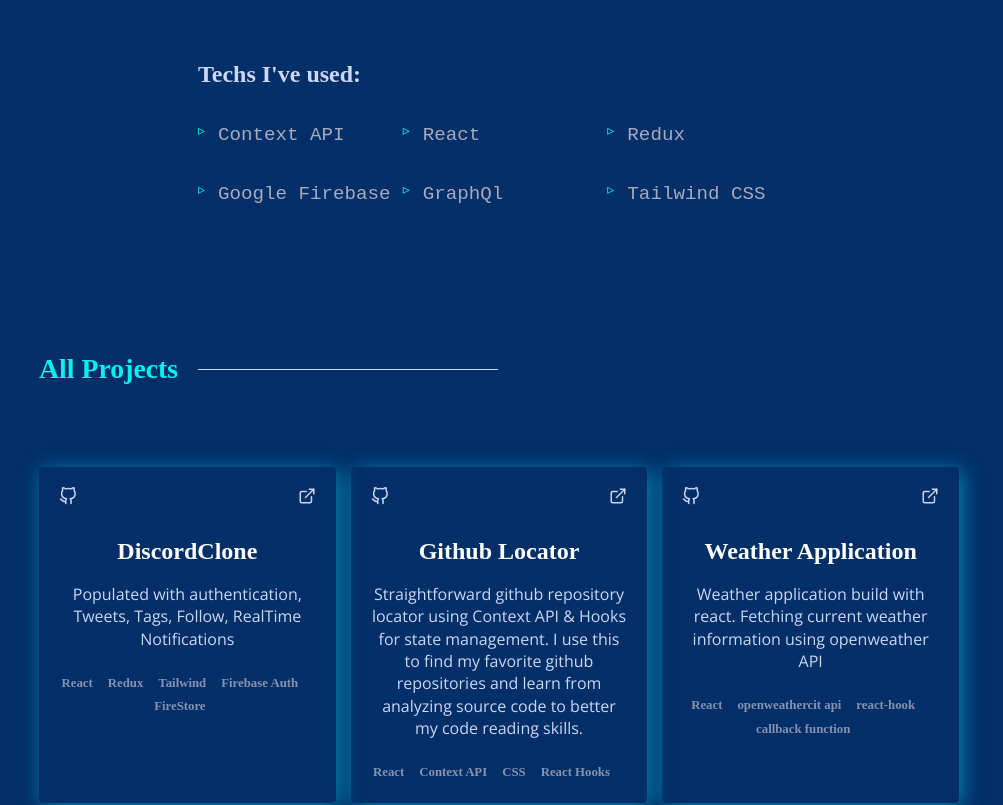
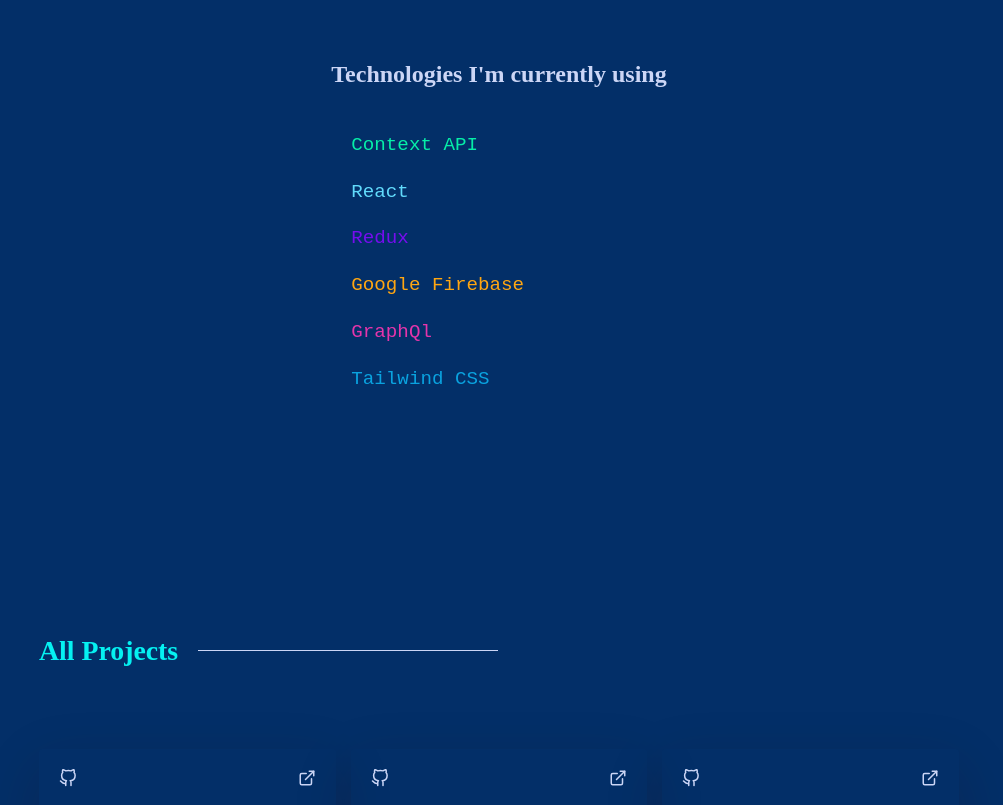
Before and after one commit to tomyotwongjai/portfolio_v3, a React (Create React App) app: page / in a window 1280 px wide. Shown: the part 1280-2085 px from the top of the page, without its empty margins (141-1144 px from the left). Built offline with nearby package versions, Linux system fonts and the light colour scheme.

Commit message:
fixed skill section

```diff
--- a/src/components/About/About.jsx
+++ b/src/components/About/About.jsx
@@ -27,7 +27,7 @@
           </motion.div>
           <motion.div variants={fadeIn('up')} className='skill__list'>
             <h2 className='skill__title'>
-              Techs I've used:
+              Technologies I'm currently using
             </h2>
             <ul>
               {skills && skills.map((skill, i) => <li key={i}>{skill}</li>)}
--- a/src/components/About/About.scss
+++ b/src/components/About/About.scss
@@ -34,7 +34,7 @@
     .skill__title {
       color: #ccd6f6;
       font-weight: bold;
-      margin-bottom: 30px;
+      margin-bottom: 40px;
       font-size: 1.5rem;
       margin-top: 20px;
       min-width: 300px;
@@ -42,9 +42,8 @@
 
     .skill__list {
       > ul {
-        display: grid;
-        grid-template-columns: repeat(3, minmax(0, 1fr));
-        grid-gap: 12px;
+        display: flex;
+        flex-direction: column;
         padding: 0;
         margin: 20px 0 0 0;
         overflow: hidden;
@@ -59,12 +58,23 @@
         font-family: monospace;
         color: #a7a9be;
 
-        &:before {
-          content: '▹';
-          position: absolute;
-          left: 0;
-          color: var(--neon-color);
-          font-size: var(--fz-sm);
+        &:nth-child(1) {
+          color: #06eea8;
+        }
+        &:nth-child(2) {
+          color: #61dafb;
+        }
+        &:nth-child(3) {
+          color: #760dee;
+        }
+        &:nth-child(4) {
+          color: #FFA611;
+        }
+        &:nth-child(5) {
+          color: #E535AB;
+        }
+        &:nth-child(6) {
+          color: #0aa2df;
         }
       }
     }
--- a/src/components/Contact/Contact.scss
+++ b/src/components/Contact/Contact.scss
@@ -28,7 +28,7 @@
       color: #c0ccf1;
       line-height: 1.4;
       width: 100vw;
-      max-width: 700px;
+      max-width: 400px;
       font-size: 1.5rem;
     }
 
--- a/src/components/Footer/Footer.scss
+++ b/src/components/Footer/Footer.scss
@@ -41,6 +41,7 @@
     display: flex;
     justify-content: space-evenly;
     align-items: center;
+    margin-top: 150px;
     margin-left: 10px;
 
     a {
--- a/src/components/Navbar/Navbar.scss
+++ b/src/components/Navbar/Navbar.scss
@@ -1,5 +1,6 @@
 .header {
   display: flex;
+  justify-content: center;
   align-items: center;
   height: var(--nav-height);
   top: 0;
@@ -35,6 +36,7 @@
       .nav-btn {
         background: none;
         border: none;
+        cursor: pointer;
       }
 
       .items {
--- a/src/components/Projects/Projects.jsx
+++ b/src/components/Projects/Projects.jsx
@@ -41,7 +41,6 @@
       </main>
     </>
 
-    // </SectionContainer>
   );
 };
 
--- a/src/components/Projects/Projects.scss
+++ b/src/components/Projects/Projects.scss
@@ -6,6 +6,7 @@
   justify-content: center;
   padding: 20px 40px;
   max-width: 1000px;
+  margin-top: 6rem;
   margin-left: auto;
   margin-right: auto;
   min-height: 100vh;
--- a/src/container/Card/Card.scss
+++ b/src/container/Card/Card.scss
@@ -7,11 +7,11 @@
   border-radius: var(--border-radius);
   transition:  ease-in-out  .5s;
   cursor: pointer;
-  box-shadow: 3px 3px 20px rgba(7, 219, 247, 0.5);
+  box-shadow: var(--box-shadow);
   text-align: center;
 
   &:hover {
-    box-shadow: var(--box-shadow);
+    box-shadow: 3px 3px 20px rgba(7, 219, 247, 0.5);
     transform: translateY(-5px);
   }
   @media (min-width: 768px) {
@@ -92,7 +92,7 @@
 // tech stacks
 
 .tech {
-  color: #8892b0;
+  color: var(--neon-color);
 
   small {
     font-size: 0.8rem;
--- a/src/index.css
+++ b/src/index.css
@@ -7,7 +7,7 @@
   --lightest-navy: #233554;
   --text-light-grey: #ccd6f6;
   --text-medium-grey: #a7a9be;
-  --box-shadow: 0px 19px 60px rgb(0 0 0 / 8%);
+  --box-shadow: 0px 19px 60px rgba(51, 1, 1, 0.164);
 
   --font-mons: 'Montserrat', sans-serif;
   --font-poppins: 'Poppins', sans-serif;
@@ -61,7 +61,7 @@
   color: var(--neon-color);
   background-color: transparent;
   padding: 10px 30px;
-  border: 1px solid var(--neon-color);
+  border: 1px solid #fff;
   border-radius: var(--fz-xs);
   cursor: pointer;
   outline-width: 0;
```
Also changed, not shown: src/libs/data.js.
